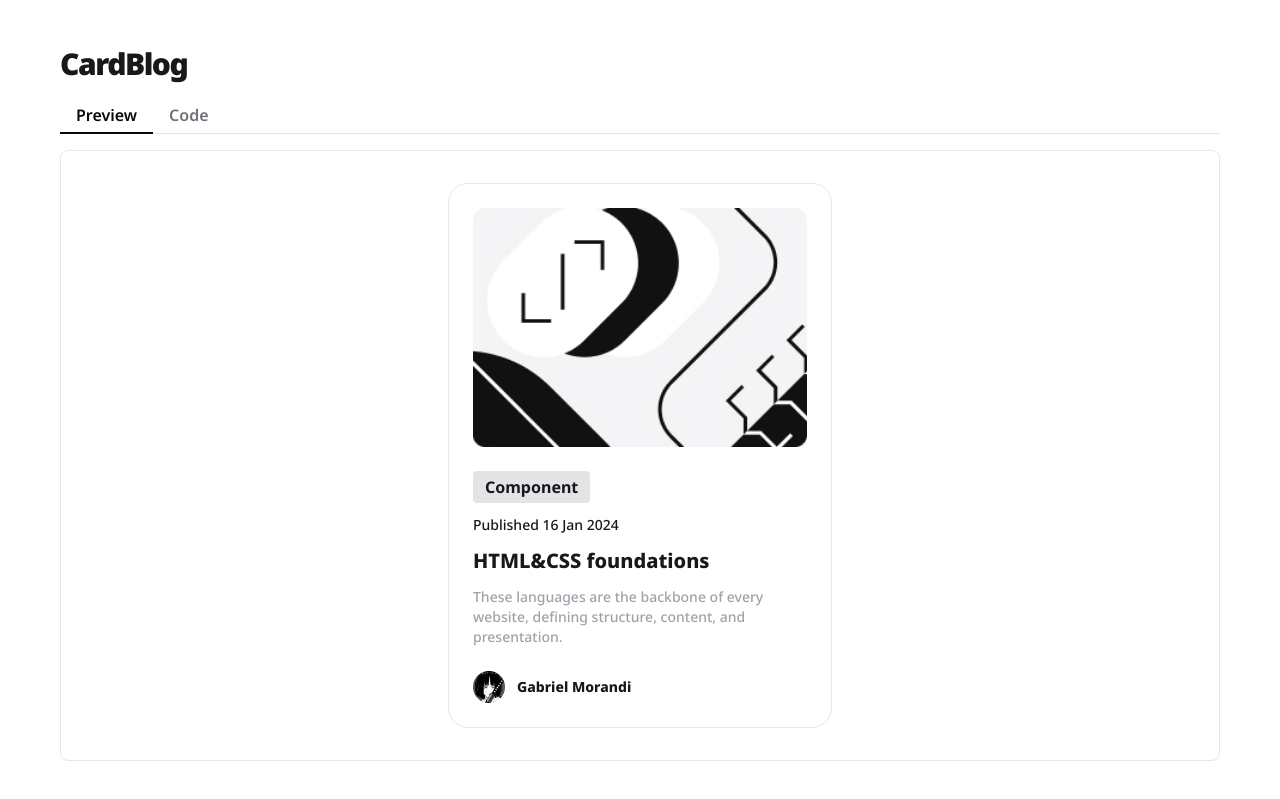
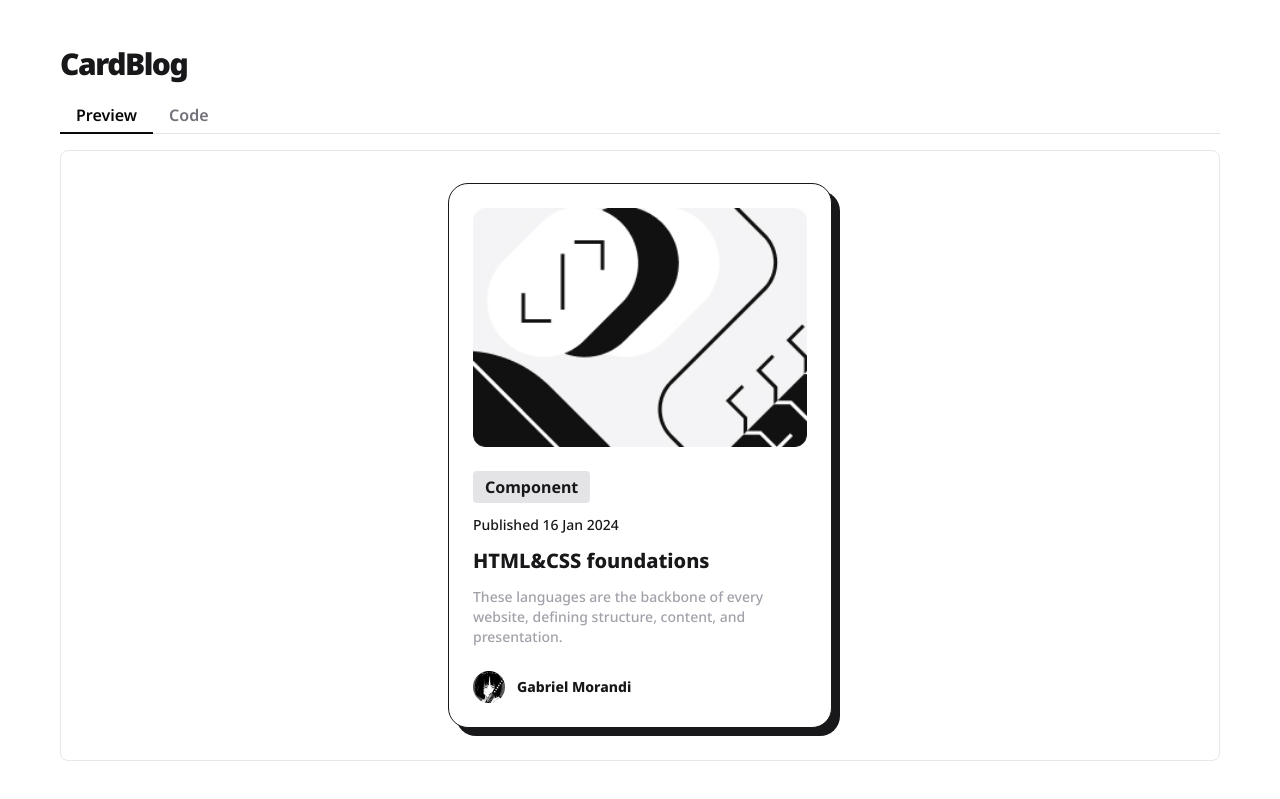
Before and after one commit to gabrielmorandi/components, a Next.js app: page / in a window 1280 px wide. Shown: the part 2754-3553 px from the top of the page. Built offline with nearby package versions, Linux system fonts and the light colour scheme.

Commit message:
feat: CardBlog dark

```diff
--- a/src/app/components/CardBlog.jsx
+++ b/src/app/components/CardBlog.jsx
@@ -1,4 +1,5 @@
 import Image from "next/image"
+import Link from "next/link"
 
 export default function BlogCard({
   imgUrl,
@@ -9,22 +10,28 @@ export default function BlogCard({
   userName,
   userImgUrl,
 }) {
+  // example: <BlogCard imgUrl={"/blogimage.jpg"} category={"Component"} date={"Published 16 Jan 2024"} title={"HTML&CSS foundations"} description={ "These languages are the backbone of every website, defining structure, content, and presentation." } userName={"Gabriel Morandi"} userImgUrl={"/userpic.png"}/>
   return (
-    <div className="flex flex-col p-6 bg-white border rounded-[20px] gap-6 max-w-[384px]">
+    <Link
+      href={"/"}
+      className="flex flex-col p-6 bg-white border border-zinc-900 shadow-[8px_8px_0_#18181b] rounded-[20px] gap-6 max-w-[384px] [&>div>.title]:hover:text-zinc-400 [&>div>.title]:focus:text-zinc-400 dark:shadow-[8px_8px_0_#18181b] dark:border-zinc-900 dark:bg-zinc-950"
+    >
       <Image
         src={imgUrl}
         width={279}
         height={200}
         alt="BlogImage"
-        className="w-full"
+        className="w-full rounded-xl"
       />
       <div className="flex flex-col gap-3">
-        <h3 className="flex px-3 py-1 font-bold rounded-[4px] bg-zinc-200 w-max">
+        <h3 className="flex px-3 py-1 font-bold rounded-[4px] bg-zinc-200 w-max dark:bg-zinc-900">
           {category}
         </h3>
         <h4 className="text-sm font-medium">{date}</h4>
-        <h2 className="text-xl font-extrabold">{title}</h2>
-        <p className="text-sm font-medium break-words text-zinc-400">
+        <h2 className="text-xl font-extrabold transition-colors title">
+          {title}
+        </h2>
+        <p className="text-sm font-medium break-words text-zinc-400 dark:text-zinc-500">
           {description}
         </p>
       </div>
@@ -32,6 +39,6 @@ export default function BlogCard({
         <Image src={userImgUrl} width={32} height={32} alt="UserPic" />
         <h2 className="text-sm font-extrabold">{userName}</h2>
       </div>
-    </div>
+    </Link>
   )
 }
```
